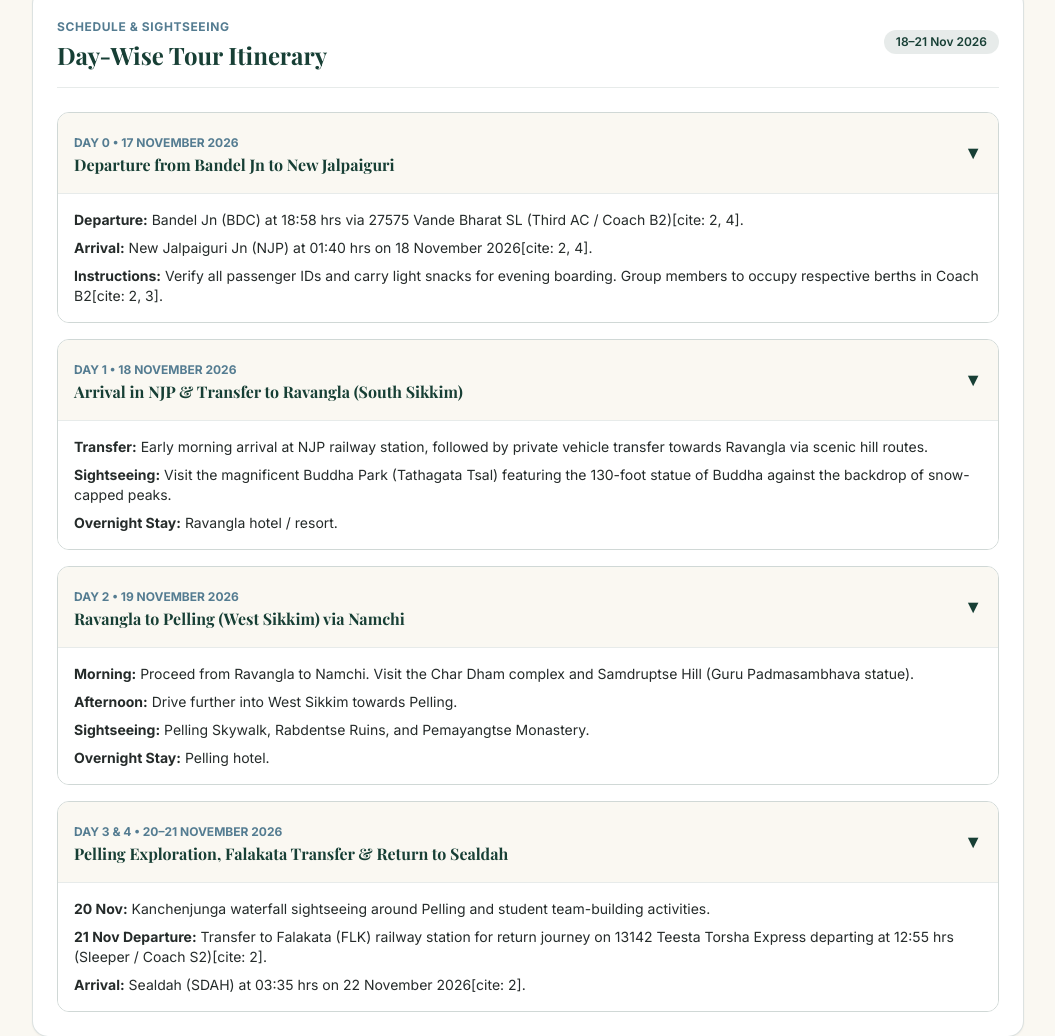
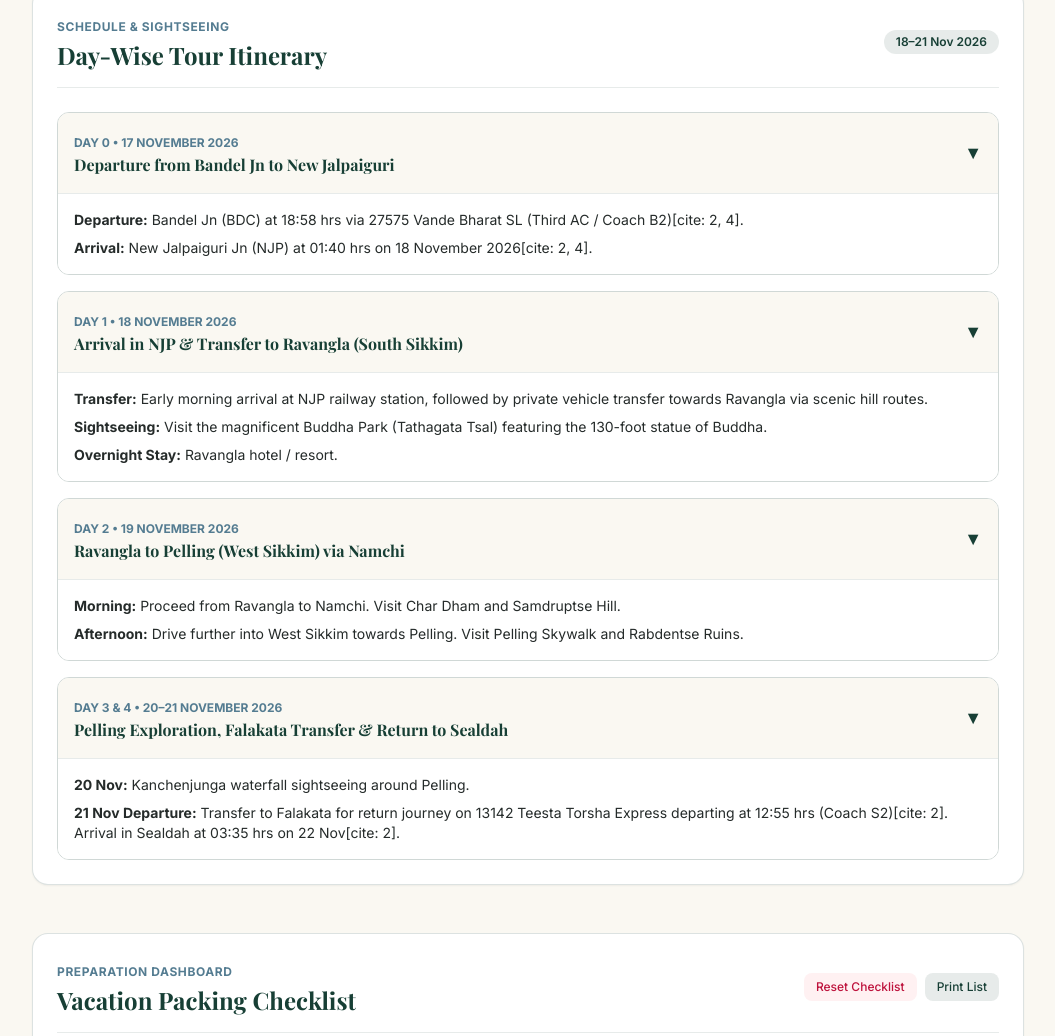
Before and after one commit to barunkrpaul/sikkim-tour, a plain HTML site: page index.html in a window 1280 px wide. Shown: the part 1573-2609 px from the top of the page, without its empty margins (112-1167 px from the left). Drawn offline with nearby package versions, Linux system fonts and the light colour scheme; a web font is replaced by a local one.

Commit message:
Refactor itinerary details and update input placeholders
Removed comments for days and updated sightseeing details. Adjusted input placeholder text for photo upload.

```diff
--- a/index.html
+++ b/index.html
@@ -202,7 +202,6 @@
       </div>
 
       <div class="space-y-4">
-        <!-- Day 0 -->
         <div class="border border-forest/20 rounded-xl overflow-hidden transition">
           <button onclick="toggleAccordion('day0')" class="w-full p-4 bg-ivory hover:bg-forest/5 flex justify-between items-center text-left transition">
             <div>
@@ -214,11 +213,9 @@
           <div id="content-day0" class="p-4 bg-white border-t border-forest/10 text-xs sm:text-sm space-y-2 text-charcoal">
             <p><strong>Departure:</strong> Bandel Jn (BDC) at 18:58 hrs via 27575 Vande Bharat SL (Third AC / Coach B2)[cite: 2, 4].</p>
             <p><strong>Arrival:</strong> New Jalpaiguri Jn (NJP) at 01:40 hrs on 18 November 2026[cite: 2, 4].</p>
-            <p><strong>Instructions:</strong> Verify all passenger IDs and carry light snacks for evening boarding. Group members to occupy respective berths in Coach B2[cite: 2, 3].</p>
           </div>
         </div>
 
-        <!-- Day 1 -->
         <div class="border border-forest/20 rounded-xl overflow-hidden transition">
           <button onclick="toggleAccordion('day1')" class="w-full p-4 bg-ivory hover:bg-forest/5 flex justify-between items-center text-left transition">
             <div>
@@ -229,12 +226,11 @@
           </button>
           <div id="content-day1" class="p-4 bg-white border-t border-forest/10 text-xs sm:text-sm space-y-2 text-charcoal">
             <p><strong>Transfer:</strong> Early morning arrival at NJP railway station, followed by private vehicle transfer towards Ravangla via scenic hill routes.</p>
-            <p><strong>Sightseeing:</strong> Visit the magnificent Buddha Park (Tathagata Tsal) featuring the 130-foot statue of Buddha against the backdrop of snow-capped peaks.</p>
+            <p><strong>Sightseeing:</strong> Visit the magnificent Buddha Park (Tathagata Tsal) featuring the 130-foot statue of Buddha.</p>
             <p><strong>Overnight Stay:</strong> Ravangla hotel / resort.</p>
           </div>
         </div>
 
-        <!-- Day 2 -->
         <div class="border border-forest/20 rounded-xl overflow-hidden transition">
           <button onclick="toggleAccordion('day2')" class="w-full p-4 bg-ivory hover:bg-forest/5 flex justify-between items-center text-left transition">
             <div>
@@ -244,14 +240,11 @@
             <span id="icon-day2" class="text-forest font-bold text-lg">▼</span>
           </button>
           <div id="content-day2" class="p-4 bg-white border-t border-forest/10 text-xs sm:text-sm space-y-2 text-charcoal">
-            <p><strong>Morning:</strong> Proceed from Ravangla to Namchi. Visit the Char Dham complex and Samdruptse Hill (Guru Padmasambhava statue).</p>
-            <p><strong>Afternoon:</strong> Drive further into West Sikkim towards Pelling.</p>
-            <p><strong>Sightseeing:</strong> Pelling Skywalk, Rabdentse Ruins, and Pemayangtse Monastery.</p>
-            <p><strong>Overnight Stay:</strong> Pelling hotel.</p>
+            <p><strong>Morning:</strong> Proceed from Ravangla to Namchi. Visit Char Dham and Samdruptse Hill.</p>
+            <p><strong>Afternoon:</strong> Drive further into West Sikkim towards Pelling. Visit Pelling Skywalk and Rabdentse Ruins.</p>
           </div>
         </div>
 
-        <!-- Day 3 & 4 -->
         <div class="border border-forest/20 rounded-xl overflow-hidden transition">
           <button onclick="toggleAccordion('day3')" class="w-full p-4 bg-ivory hover:bg-forest/5 flex justify-between items-center text-left transition">
             <div>
@@ -261,9 +254,8 @@
             <span id="icon-day3" class="text-forest font-bold text-lg">▼</span>
           </button>
           <div id="content-day3" class="p-4 bg-white border-t border-forest/10 text-xs sm:text-sm space-y-2 text-charcoal">
-            <p><strong>20 Nov:</strong> Kanchenjunga waterfall sightseeing around Pelling and student team-building activities.</p>
-            <p><strong>21 Nov Departure:</strong> Transfer to Falakata (FLK) railway station for return journey on 13142 Teesta Torsha Express departing at 12:55 hrs (Sleeper / Coach S2)[cite: 2].</p>
-            <p><strong>Arrival:</strong> Sealdah (SDAH) at 03:35 hrs on 22 November 2026[cite: 2].</p>
+            <p><strong>20 Nov:</strong> Kanchenjunga waterfall sightseeing around Pelling.</p>
+            <p><strong>21 Nov Departure:</strong> Transfer to Falakata for return journey on 13142 Teesta Torsha Express departing at 12:55 hrs (Coach S2)[cite: 2]. Arrival in Sealdah at 03:35 hrs on 22 Nov[cite: 2].</p>
           </div>
         </div>
       </div>
@@ -297,10 +289,10 @@
         </div>
       </div>
 
-      <!-- Controls: Search & Add Item -->
+      <!-- Controls -->
       <div class="flex flex-col md:flex-row gap-3 items-center justify-between no-print">
         <div class="flex flex-1 w-full gap-2">
-          <input id="searchInput" type="text" placeholder="Search items (e.g., ID, jacket, power bank, blanket)..." oninput="renderChecklist()" class="w-full px-3.5 py-2 text-sm bg-ivory border border-forest/30 rounded-xl focus:outline-none focus:ring-2 focus:ring-forest" />
+          <input id="searchInput" type="text" placeholder="Search items (e.g., ID, jacket, power bank)..." oninput="renderChecklist()" class="w-full px-3.5 py-2 text-sm bg-ivory border border-forest/30 rounded-xl focus:outline-none focus:ring-2 focus:ring-forest" />
           <div class="flex rounded-xl border border-forest/30 overflow-hidden shrink-0 bg-ivory">
             <button onclick="setFilter('all')" id="filter-all" class="px-3 py-2 text-xs font-medium bg-forest text-ivory">All</button>
             <button onclick="setFilter('remaining')" id="filter-remaining" class="px-3 py-2 text-xs font-medium bg-transparent text-charcoal hover:bg-forest/10">Remaining</button>
@@ -317,7 +309,6 @@
         </form>
       </div>
 
-      <!-- Categories Container -->
       <div id="categoriesContainer" class="grid grid-cols-1 md:grid-cols-2 gap-5"></div>
     </section>
 
@@ -439,7 +430,7 @@
     </div>
   </div>
 
-  <!-- Upload Photo Modal -->
+  <!-- Upload Photo Modal (Fixed with Base64 File Reader & URL support) -->
   <div id="uploadPhotoModal" class="fixed inset-0 z-50 hidden bg-charcoal/70 backdrop-blur-xs flex items-center justify-center p-4 no-print">
     <div class="bg-white rounded-2xl max-w-md w-full p-6 shadow-2xl space-y-4">
       <div class="flex justify-between items-center border-b border-forest/10 pb-3">
@@ -448,7 +439,7 @@
       </div>
       <form onsubmit="handlePhotoUpload(event)" class="space-y-3.5 text-xs">
         <div>
-          <label class="block font-semibold text-charcoal mb-1">Select Image File or URL:</label>
+          <label class="block font-semibold text-charcoal mb-1">Select Image File or Paste URL:</label>
           <input type="file" id="photoFileInput" accept="image/*" class="w-full text-xs text-gray-500 file:mr-4 file:py-2 file:px-4 file:rounded-xl file:border-0 file:text-xs file:font-semibold file:bg-forest/10 file:text-forest hover:file:bg-forest/20 mb-2" />
           <input type="url" id="photoUrlInput" placeholder="https://images.unsplash.com/photo-..." class="w-full px-3.5 py-2.5 bg-ivory border border-forest/30 rounded-xl focus:outline-none focus:ring-2 focus:ring-forest" />
         </div>
@@ -470,7 +461,7 @@
 
   <!-- JavaScript Application Logic -->
   <script>
-    const STORAGE_KEY = 'packmate_sikkim_cs_tour_2026_v7';
+    const STORAGE_KEY = 'packmate_sikkim_cs_tour_2026_v8';
 
     const tourMembers = [
       { sl: 1, name: 'Ujjal Kumar Das', role: 'Faculty/Staff (HOD)', sem: 'Faculty', ageSex: '43/M', mobile: '8250341647', onPnr: '6511081358', onSeat: 'B2-8 (Side Upper)', retPnr: '6211082046', retSeat: 'S2-17 (Lower)', note: '' },
```
